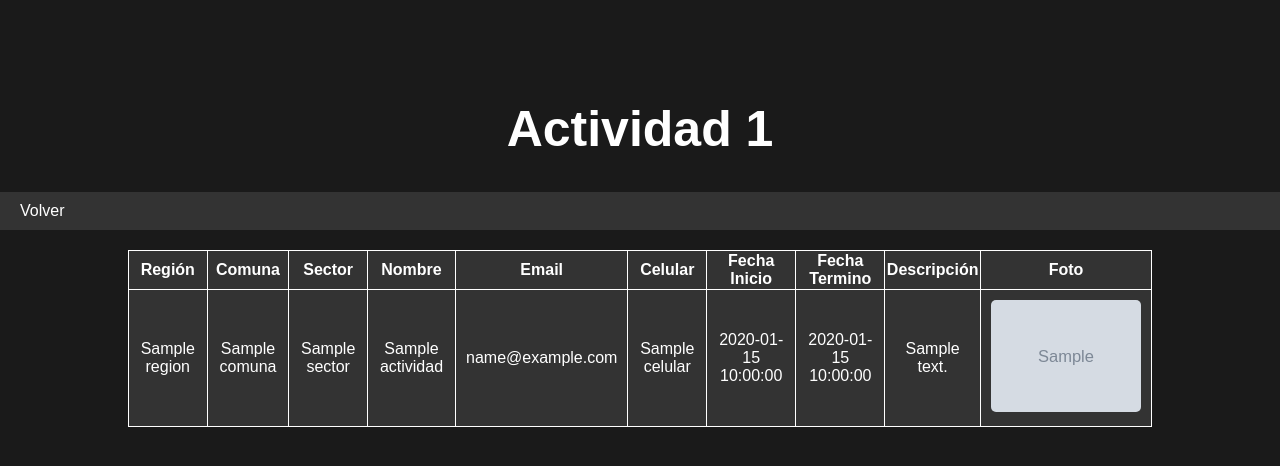
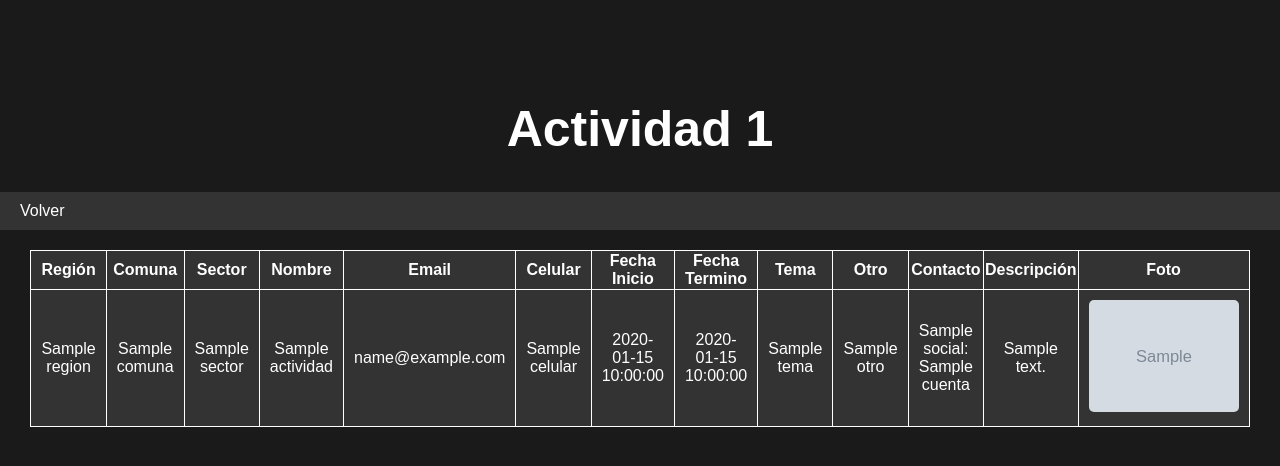
Before and after one commit to martinsss01/desarrollo_web_martin_pinochet, a Flask app: template templates/activities/actividad.html in a window 1280 px wide. Shown: the top 466 px of the page. Run offline with Flask 3, Linux system fonts and the light colour scheme; the template is opened without the code that fills it: most values are stand-ins (such as "Sample title", 1, 10 or a date in 2020); grey boxes marked "Sample" are stand-in pictures.

Commit message:
new: new data shows in activity pages

```diff
--- a/app.py
+++ b/app.py
@@ -125,7 +125,8 @@ def actividad(num):
         _, comuna, region_id = db.get_comuna_by_id(comuna_id)
         _, region = db.get_region_by_id(region_id)
         _, _, nombre_archivo, _ = db.get_photo_by_act_id(num)
-
+        _, tema, otro, _ = db.get_tema_by_act_id(num)
+        _, social, cuenta, _ = db.get_contacto_by_act_id(num)
         img_filename = f"uploads/{nombre_archivo}"
 
         actividad ={"region": region,
@@ -136,7 +137,12 @@ def actividad(num):
                 "celular": celular,
                 "fecha_inicio": fecha_inicio,
                 "fecha_termino": fecha_termino,
+                "tema": tema,
+                "otro": otro,
+                "social": social,
+                "cuenta": cuenta,
                 "descripcion": descripcion,
+
                 "foto": url_for('static', filename=img_filename)
                 }
 
--- a/database/db.py
+++ b/database/db.py
@@ -101,3 +101,17 @@ def get_activity_by_id(id):
 	cursor.execute(QUERY_DICT["get_activity_by_id"], (id,))
 	activity = cursor.fetchone()
 	return activity
+
+def get_tema_by_act_id(id):
+	conn = get_conn()
+	cursor = conn.cursor()
+	cursor.execute(QUERY_DICT["get_tema_by_act_id"], (id,))
+	tema = cursor.fetchone()
+	return tema
+
+def get_contacto_by_act_id(id):
+	conn = get_conn()
+	cursor = conn.cursor()
+	cursor.execute(QUERY_DICT["get_contacto_by_act_id"], (id,))
+	contacto = cursor.fetchone()
+	return contacto
--- a/database/queries.json
+++ b/database/queries.json
@@ -13,6 +13,8 @@
     "get_photo_by_act_id": "SELECT id, ruta_archivo, nombre_archivo, actividad_id FROM foto WHERE actividad_id=%s",
     "get_activity_id_by_name": "SELECT id FROM actividad WHERE nombre=%s;",
     "get_activity_by_id": "SELECT * FROM actividad WHERE id=%s;",
+    "get_tema_by_act_id": "SELECT id, tema, glosa_otro, actividad_id FROM actividad_tema WHERE actividad_id=%s;",
+    "get_contacto_by_act_id": "SELECT id, nombre, identificador, actividad_id FROM contactar_por WHERE actividad_id=%s;",
 
     "get_user_by_email": "SELECT id, username, email, password FROM usuarios WHERE email=%s;",
     "get_user_by_username": "SELECT id, username, email, password FROM usuarios WHERE username=%s;",
--- a/templates/activities/actividad.html
+++ b/templates/activities/actividad.html
@@ -24,6 +24,9 @@
             <th><b>Celular</b></th>
             <th><b>Fecha Inicio</b></th>
             <th><b>Fecha Termino</b></th>
+            <th><b>Tema</b></th>
+            <th><b>Otro</b></th>
+            <th><b>Contacto</b></th>
             <th><b>Descripción</b></th>
             <th><b>Foto</b></th>
         </tr>
@@ -38,6 +41,9 @@
             <td>{{actividad.celular}}</td>
             <td>{{actividad.fecha_inicio}}</td>
             <td>{{actividad.fecha_termino}}</td>
+            <td>{{actividad.tema}}</td>
+            <td>{{actividad.otro}}</td>
+            <td>{{actividad.social}}: {{actividad.cuenta}}</td>
             <td>{{actividad.descripcion}}</td>
             <td><img src = "{{actividad.foto}}" alt="Placeholder Image" class="expandable" onclick="toggleExpand(this)"></td>
         </tr>
```
Also changed, not shown: static/uploads/3a6724a3c4abf77a287f3d129261265e4b387e980723f1f323602a44decde7e3.jpg (deleted), static/uploads/5cbe9bd0df5c8c727dfb04def189a8cec9c5ca1d91a2a60eeebb24596d0ec571.png (deleted), 1 other file.
